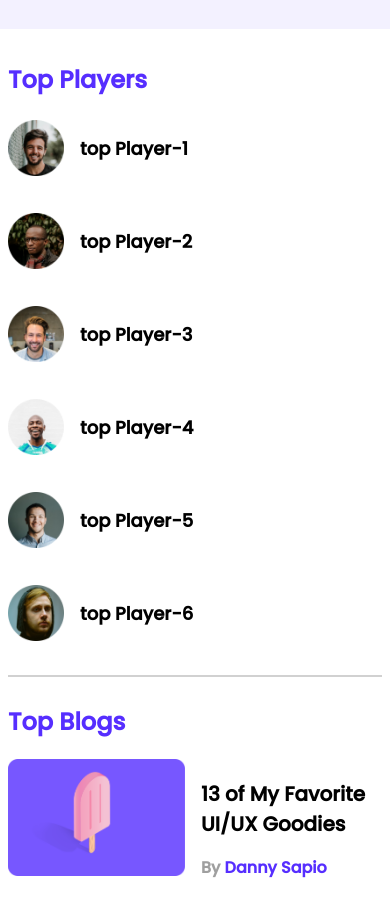
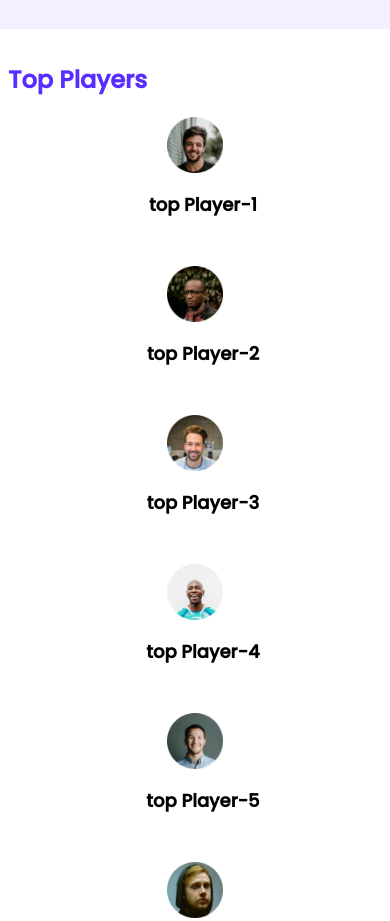
Before and after one commit to Sadia-Siddika/leader-board-css3, a plain HTML site: page index.html in a window 390 px wide. Shown: the top 921 px of the page. Drawn offline with Linux system fonts and the light colour scheme.

Commit message:
wrong solve

```diff
--- a/styles/style.css
+++ b/styles/style.css
@@ -112,7 +112,7 @@ hr{
     .players, .blogs, .courses{
         grid-template-columns: repeat(1, 1fr);
     }
-    .player, .blog,{
+    .player, .blog{
         flex-direction: column ;
     }
 
@@ -130,5 +130,3 @@ hr{
         grid-template-columns: repeat(1, 1fr);
     }
     }
-
-}
```
